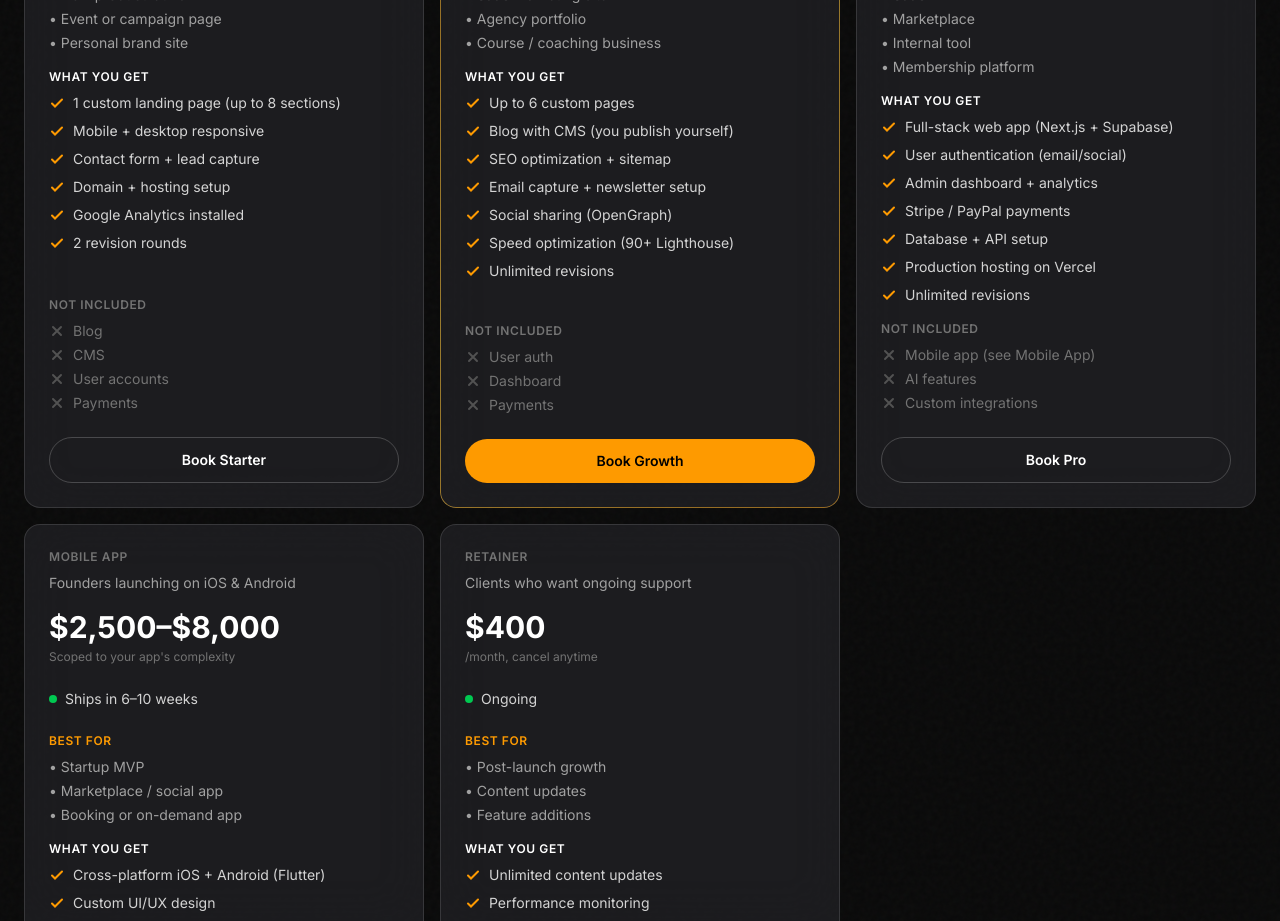
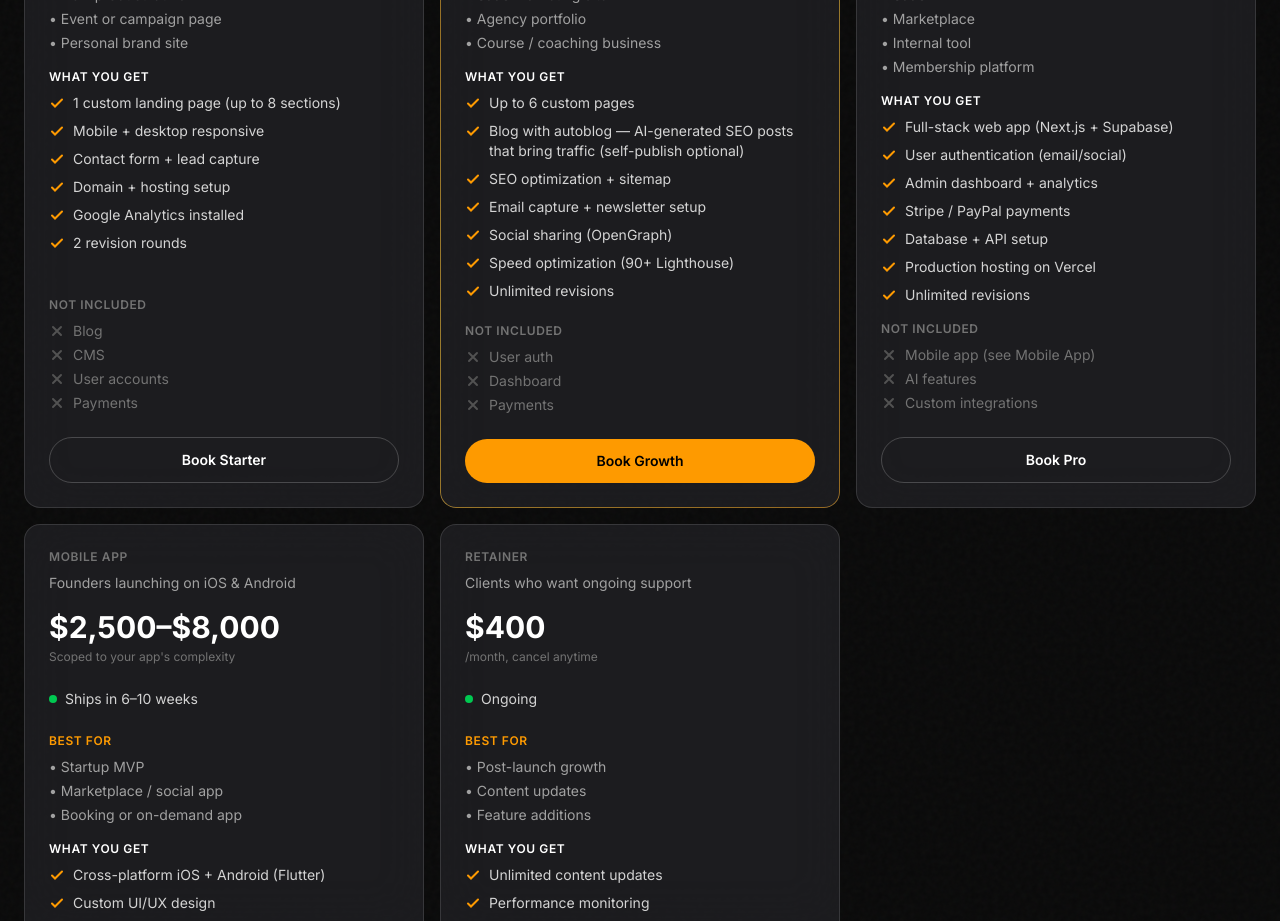
Before and after one commit to jabbeycodes/webdev-services, a Next.js app: page / in a window 1280 px wide. Shown: the part 7680-8601 px from the top of the page. Built offline with nearby package versions, Linux system fonts and the light colour scheme.

Commit message:
Add autoblog details to Growth tier deliverables

```diff
--- a/app/page.tsx
+++ b/app/page.tsx
@@ -647,7 +647,7 @@ export default function HomePage() {
               bestFor: ["SaaS marketing site", "Agency portfolio", "Course / coaching business"],
               deliverables: [
                 "Up to 6 custom pages",
-                "Blog with CMS (you publish yourself)",
+                "Blog with autoblog — AI-generated SEO posts that bring traffic (self-publish optional)",
                 "SEO optimization + sitemap",
                 "Email capture + newsletter setup",
                 "Social sharing (OpenGraph)",
```
